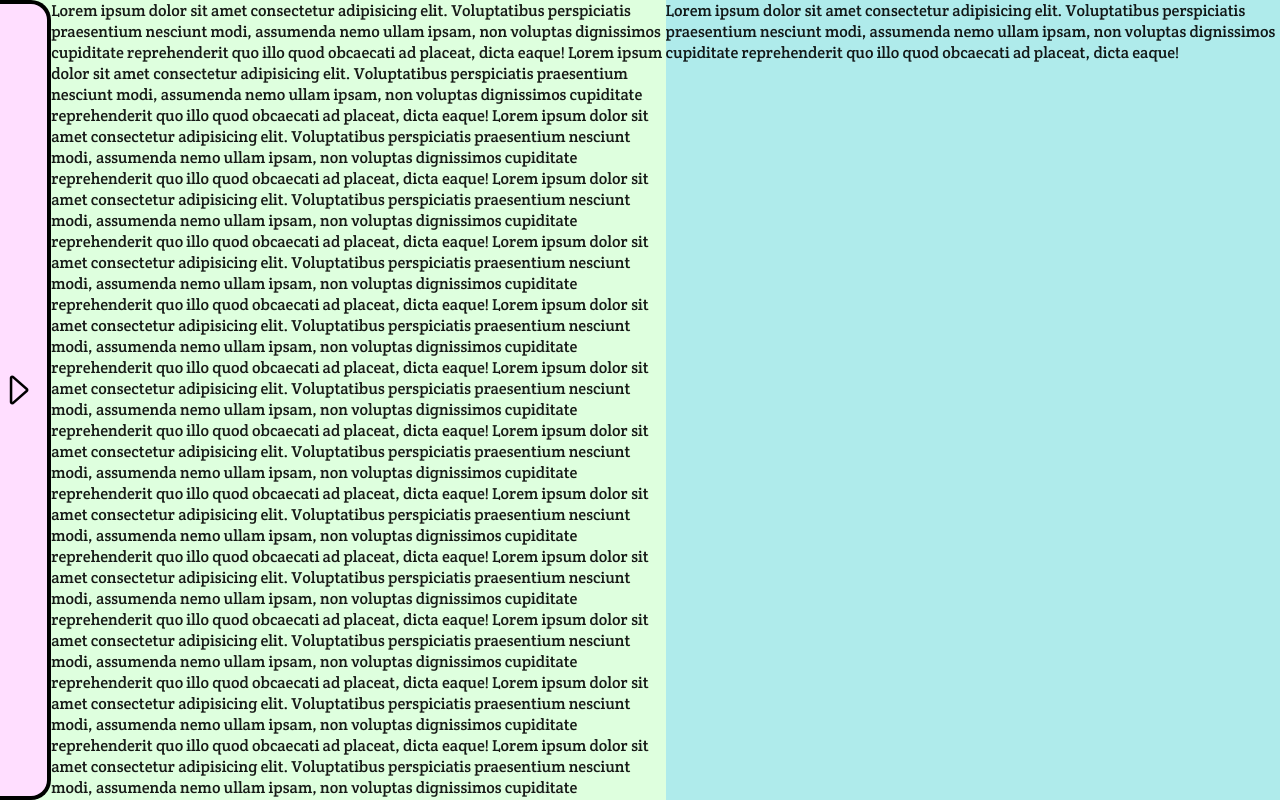
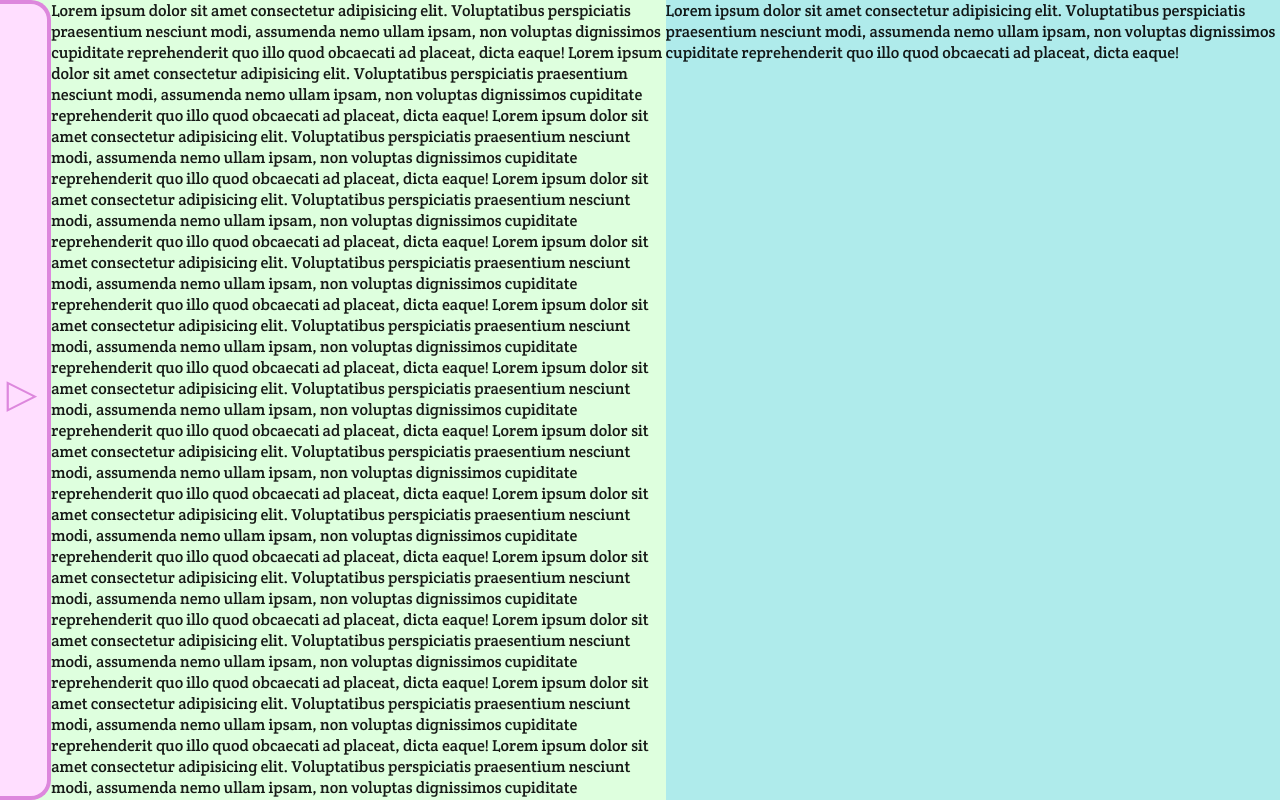
Before and after one commit to eleclarkpdx/monster-breeder, a website: page index.html in a window 1280 px wide. Drawn offline with nearby package versions, Linux system fonts and the light colour scheme; files that its build step writes are made by us from their sources.

Commit message:
style side menu, remove bootstrap icon dependency

```diff
--- a/index.html
+++ b/index.html
@@ -1,5 +1,4 @@
 <head>
-    <link rel="stylesheet" href="https://cdn.jsdelivr.net/npm/bootstrap-icons@1.5.0/font/bootstrap-icons.css">
     <link rel="stylesheet" href="./src/styles/styles.css">
 </head>
 <body>
@@ -37,6 +36,6 @@
         </div>
     </div>
     <div class="side-menu side-menu-closed">
-        <button><i class="bi bi-caret-right"></i></button>
+        <button>▷</button>
     </div>
 </body>
--- a/src/styles/styles.scss
+++ b/src/styles/styles.scss
@@ -10,24 +10,28 @@
     /* Other */
 
 //todo: do a final color pass
-$main-font: "Crete Round", serif;
 $main-text-color: rgba(0, 0, 0, 90%);
+$left-most: rgb(255, 222, 255);
+$left-most-light: rgb(255, 240, 255);
+$left-most-dark: rgb(221, 135, 221);
 $left-center: rgb(222, 255, 222);
 $left-center-light: rgb(240, 255, 240);
 $left-center-dark: rgb(128, 207, 128);
 $right-center: rgb(175, 235, 235);
 $right-center-light: rgb(225, 255, 255);
 $right-center-dark: rgb(113, 199, 199);
-$left-most: rgb(255, 222, 255);
 /* ideally, when transparent buttons are hovered over,
    they will take on a color relative to their previous color.
    i'll need to script this. for now, they get a placeholder color.
 */
-$bi-size: 40px;
 $placeholder-color: white;
 
 $border-width: 4px;
 $border-radius: 20px;
+
+$main-font: "Crete Round", serif;
+$ui-size: 40px;
+
 
 @mixin halfwidth-menu {
     max-width: 50%;
@@ -81,7 +85,7 @@ body {
     left: 0;
     min-height: 100%;
     box-sizing: border-box;
-    border: solid #000;
+    border: solid $left-most-dark;
     border-width: $border-width $border-width $border-width 0;
     border-radius: 0 $border-radius $border-radius 0;
     background-color: $left-most;
@@ -95,8 +99,9 @@ body {
         right: 0;
         padding: 10px;
         border: none;
-        background-color: $left-most;
-        font-size: $bi-size;
+        background-color: inherit;
+        color: $left-most-dark;
+        font: $ui-size bold;
         &:hover {
             background-color: $placeholder-color;
         }
```
